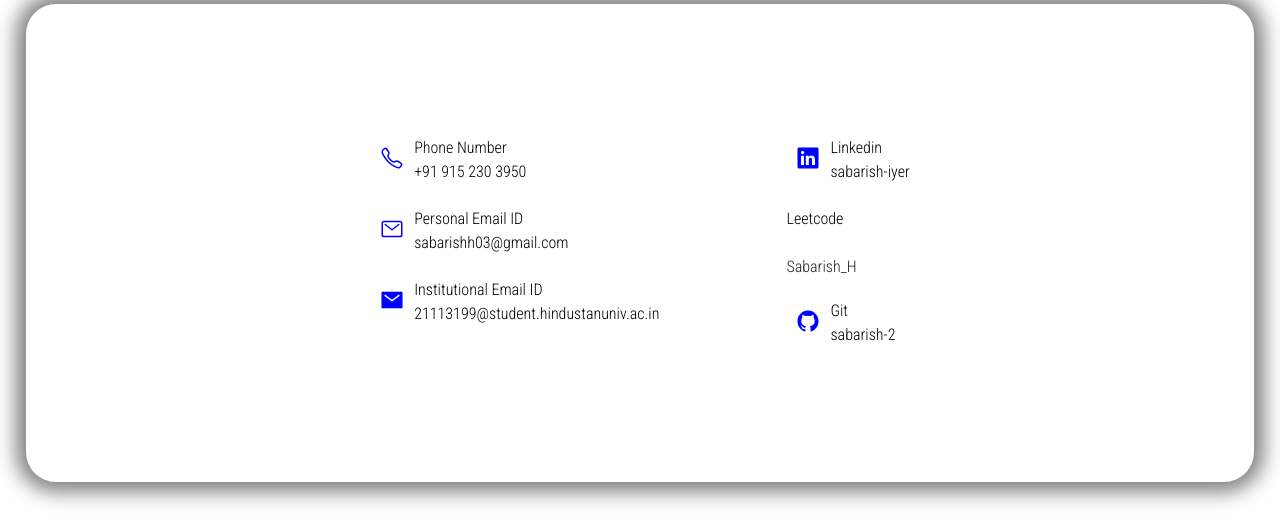
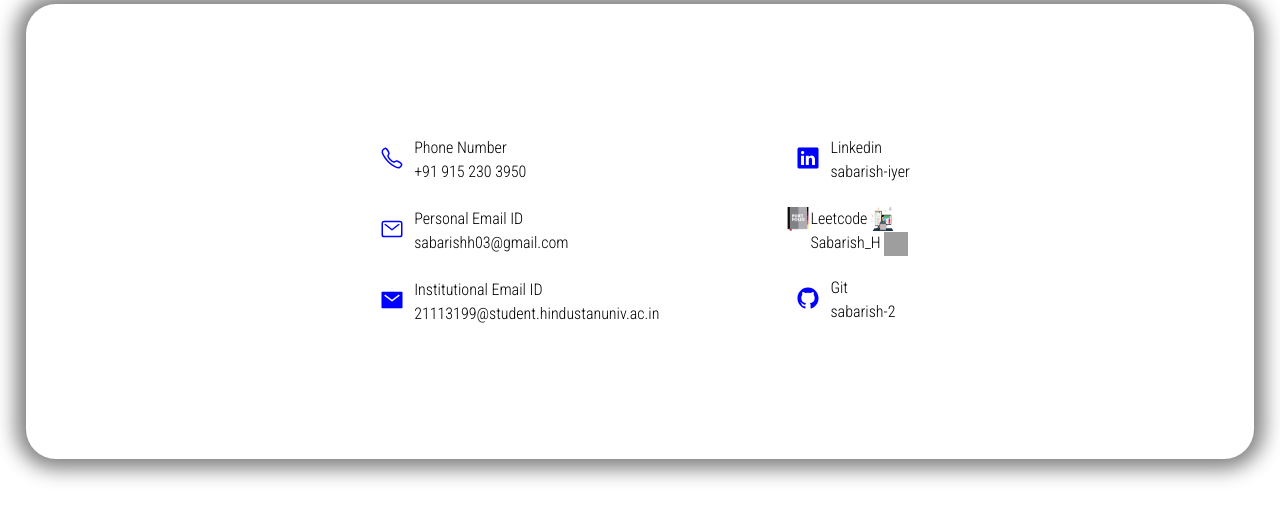
Before and after one commit to Sabarish-2/Portfolio, a Flask app: page /contact in a window 1280 px wide. Shown: the part 188-710 px from the top of the page. Run offline with Flask 3, Linux system fonts and the light colour scheme; some libraries are stand-ins or nearby versions; grey boxes are pictures that could not be loaded.

Commit message:
chk with mul imgs

```diff
--- a/api/templates/contact.html
+++ b/api/templates/contact.html
@@ -68,19 +68,17 @@
                             </div>
                         </li>
                         <li>
-                            <i rel="icon" href="{{url_for('static', filename='img/portfolio.png')}}" type="image/x-icon"></i>
-
                             <div>
-                                <img rel="icon" href="{{url_for('static', filename='img/portfolio.png')}}" type="image/x-icon">
+                                <img src="{{url_for('static', filename='img/portfolio.png')}}" alt="Leetcode Icon" style="width: 24px; height: 24px;">
                                 <a href="https://leetcode.com/Sabarish_H/">
-                                    <i class="fa-fa-code"></i>
-                            </div>
-                            <div class="handle">
-                                Leetcode
-                                <br>
-                                <a rel="icon" href="{{url_for('static', filename='img/portfolio.png')}}" type="image/x-icon"></a>
-                                <br>
-                                Sabarish_H
+                                    <!-- <i class="fa-fa-code"></i> -->
+                                </div>
+                                <div class="handle">
+                                    Leetcode
+                                    <img src="{{url_for('static', filename='img/dev.png')}}" alt="Leetcode Icon" style="width: 24px; height: 24px;">
+                                    <br>
+                                    Sabarish_H
+                                    <img src="{{url_for('static', filename='img/leetcode.png')}}" alt="Leetcode Icon" style="width: 24px; height: 24px;">
                                 </a>
                             </div>
                         </li>
```
